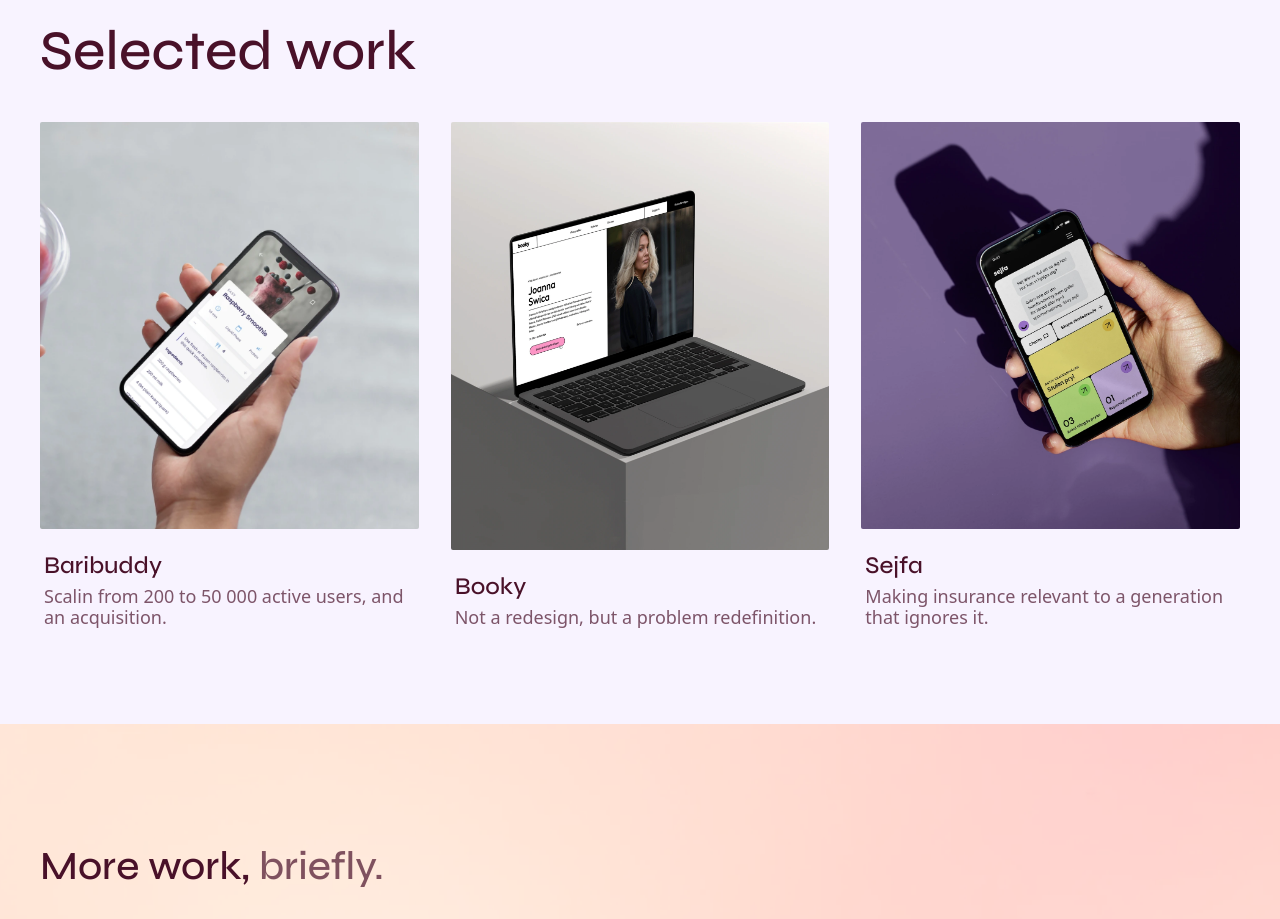
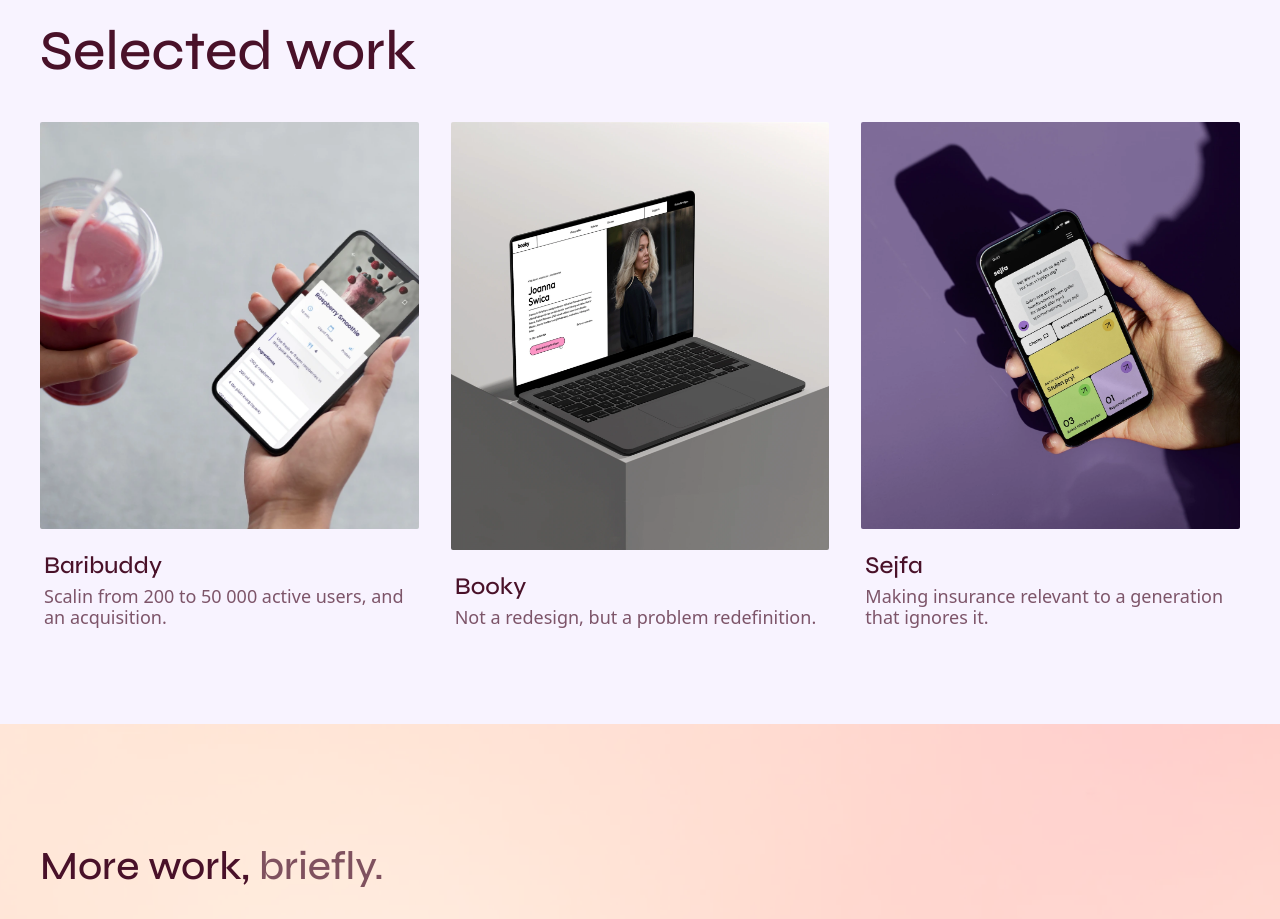
Before and after one commit to lica-ux/portfolio, a React (Vite) app: page / in a window 1280 px wide. Shown: the part 4940-5859 px from the top of the page. Built offline with nearby package versions, Linux system fonts and the light colour scheme.

Commit message:
chore: auto-save 2026-05-08 11:01

```diff
--- a/src/components/SelectedWork/SelectedWork.tsx
+++ b/src/components/SelectedWork/SelectedWork.tsx
@@ -14,7 +14,7 @@ const defaultProjects: Project[] = [
     imageSrc: imgBaribuddy,
     imageAlt: 'Baribuddy app screenshot',
     slug: 'baribuddy',
-    imagePosition: 'object-right',
+    imagePosition: 'object-[75%_center]',
   },
   {
     title: 'Booky',
```
